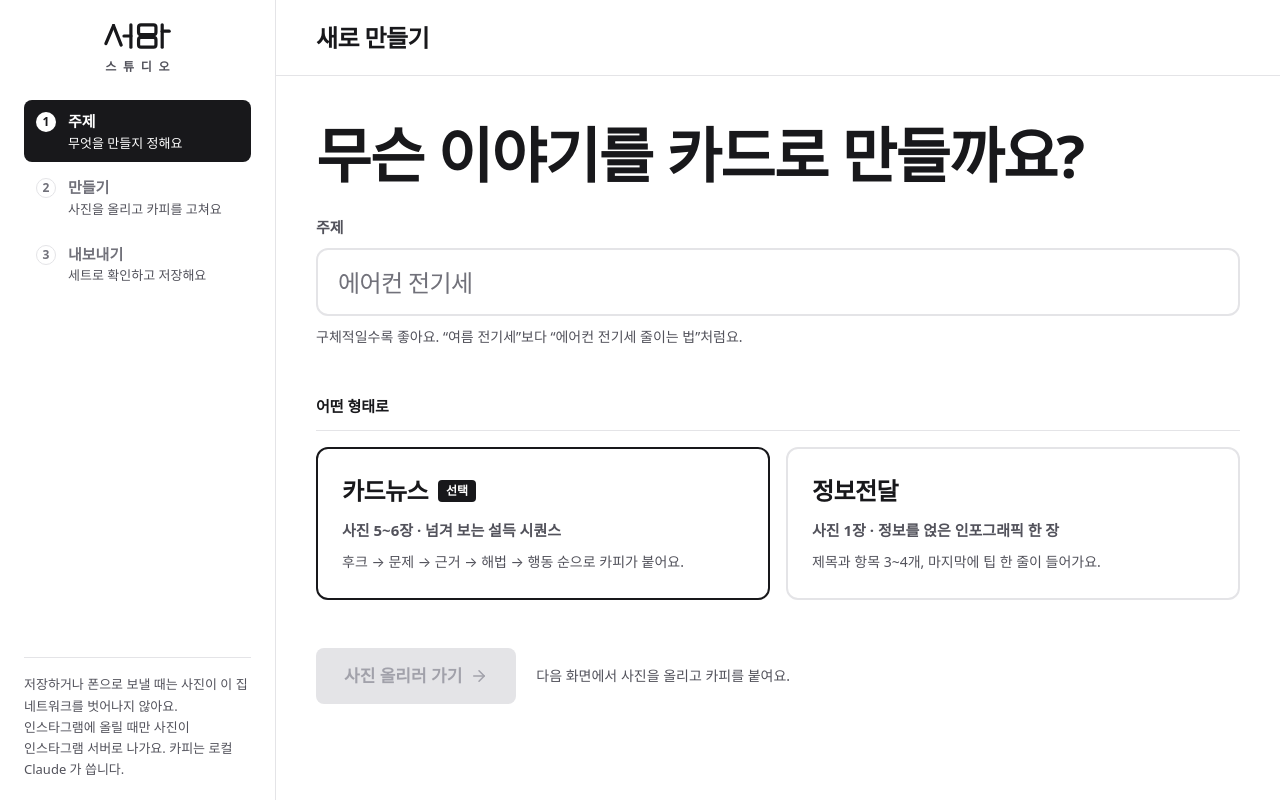
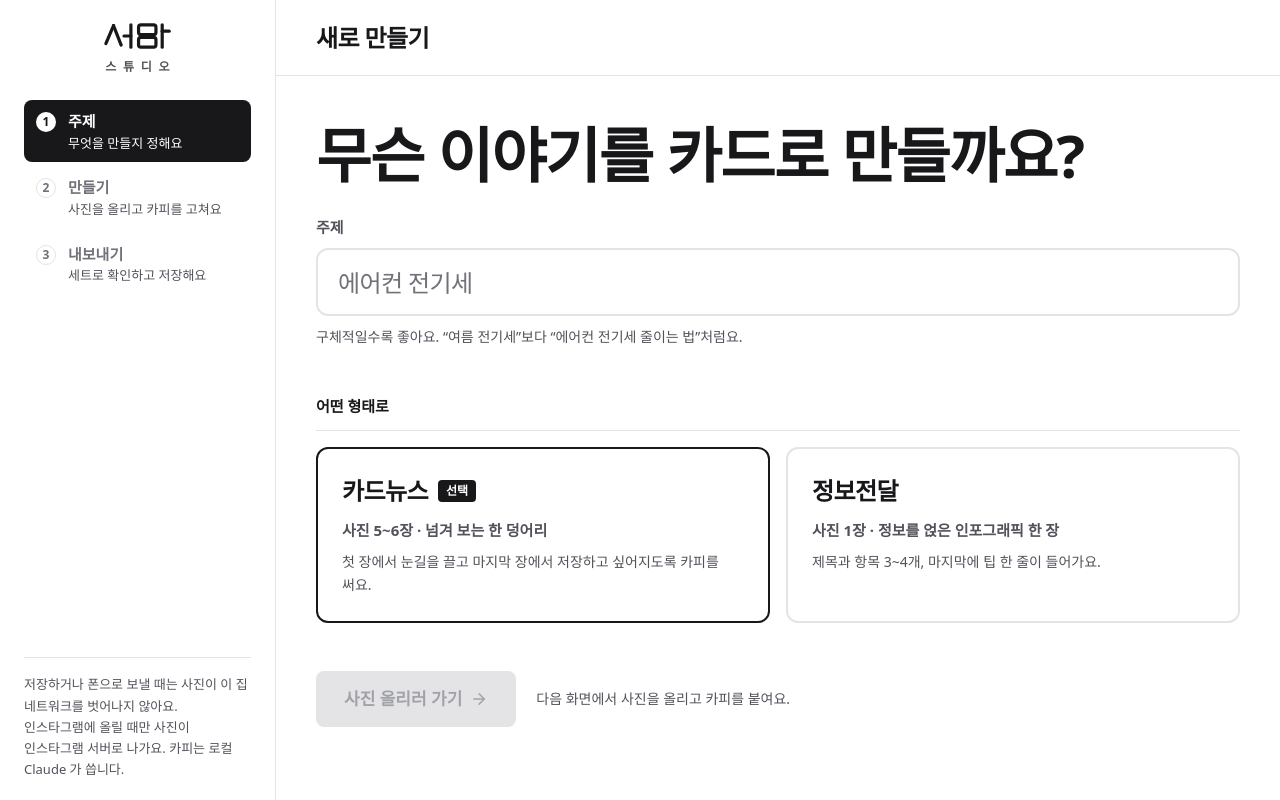
Before and after one commit to SONGYEONGSIN/repick-cardnews, a Next.js app: page /cardnews in a window 1280 px wide. Built offline with nearby package versions, Linux system fonts and the light colour scheme; a web font is replaced by a local one.

Commit message:
docs: 주제 화면에서 역할 이름 대신 결과를 말하게

```diff
--- a/src/features/cardnews/screens/TopicScreen.tsx
+++ b/src/features/cardnews/screens/TopicScreen.tsx
@@ -64,9 +64,11 @@ export function TopicScreen({
                 <span className="text-[20px] font-black tracking-tight sm:text-[24px]">카드뉴스</span>
                 <span className="rounded bg-ink px-2 py-0.5 text-[12px] font-bold text-surface">선택</span>
               </span>
-              <span className="text-[15px] font-bold text-ink-2">사진 5~6장 · 넘겨 보는 설득 시퀀스</span>
+              <span className="text-[15px] font-bold text-ink-2">사진 5~6장 · 넘겨 보는 한 덩어리</span>
+              {/* 카드마다 맡는 역할(후크·문제·근거·해법·행동)은 카피를 만드는 내부 규칙이다.
+                  사용자에게는 그 이름 대신 **결과로 무엇이 되는지**를 말한다. */}
               <span className="text-[14px] leading-relaxed text-ink-2">
-                후크 → 문제 → 근거 → 해법 → 행동 순으로 카피가 붙어요.
+                첫 장에서 눈길을 끌고 마지막 장에서 저장하고 싶어지도록 카피를 써요.
               </span>
             </div>
 
```
